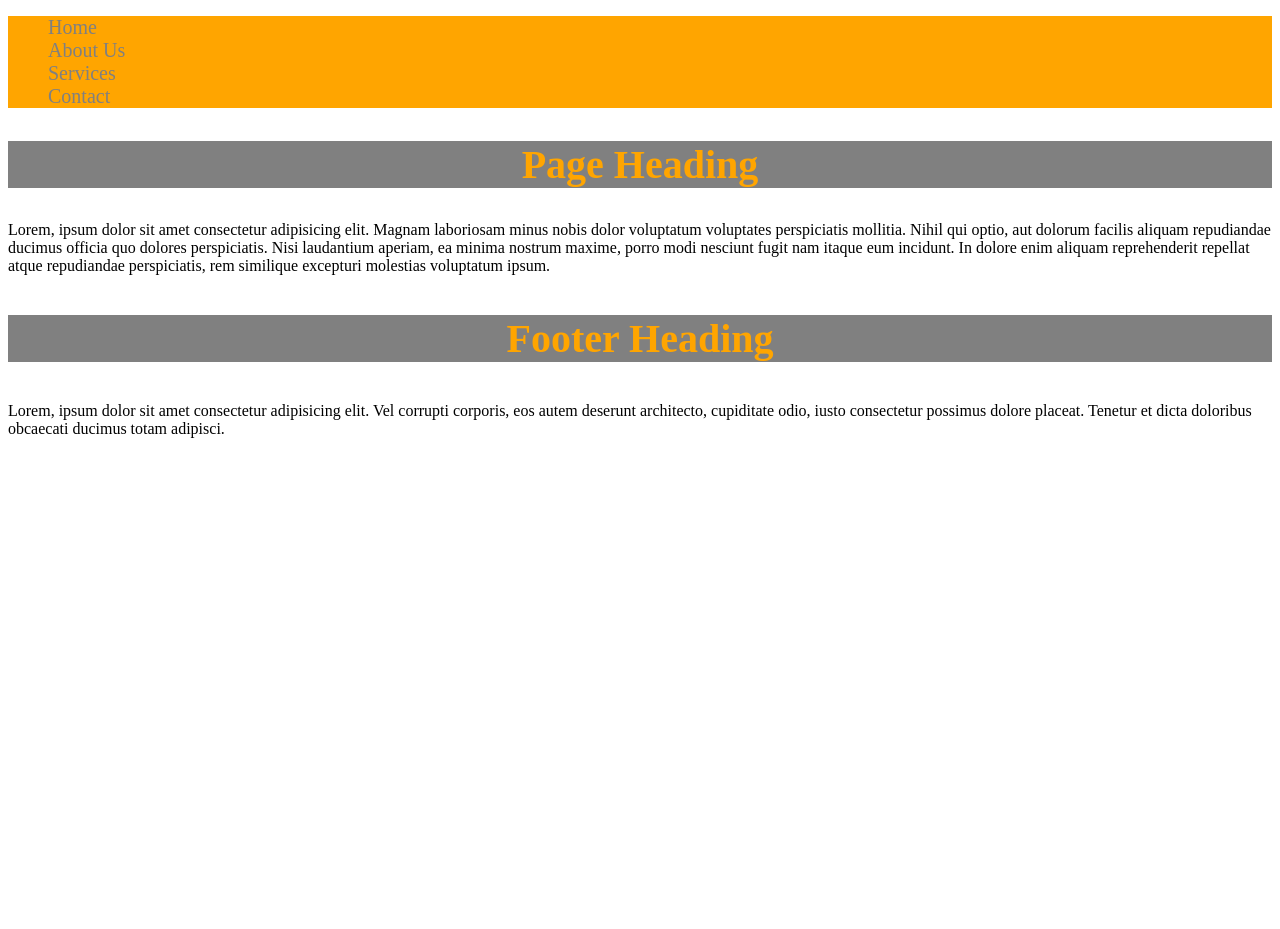
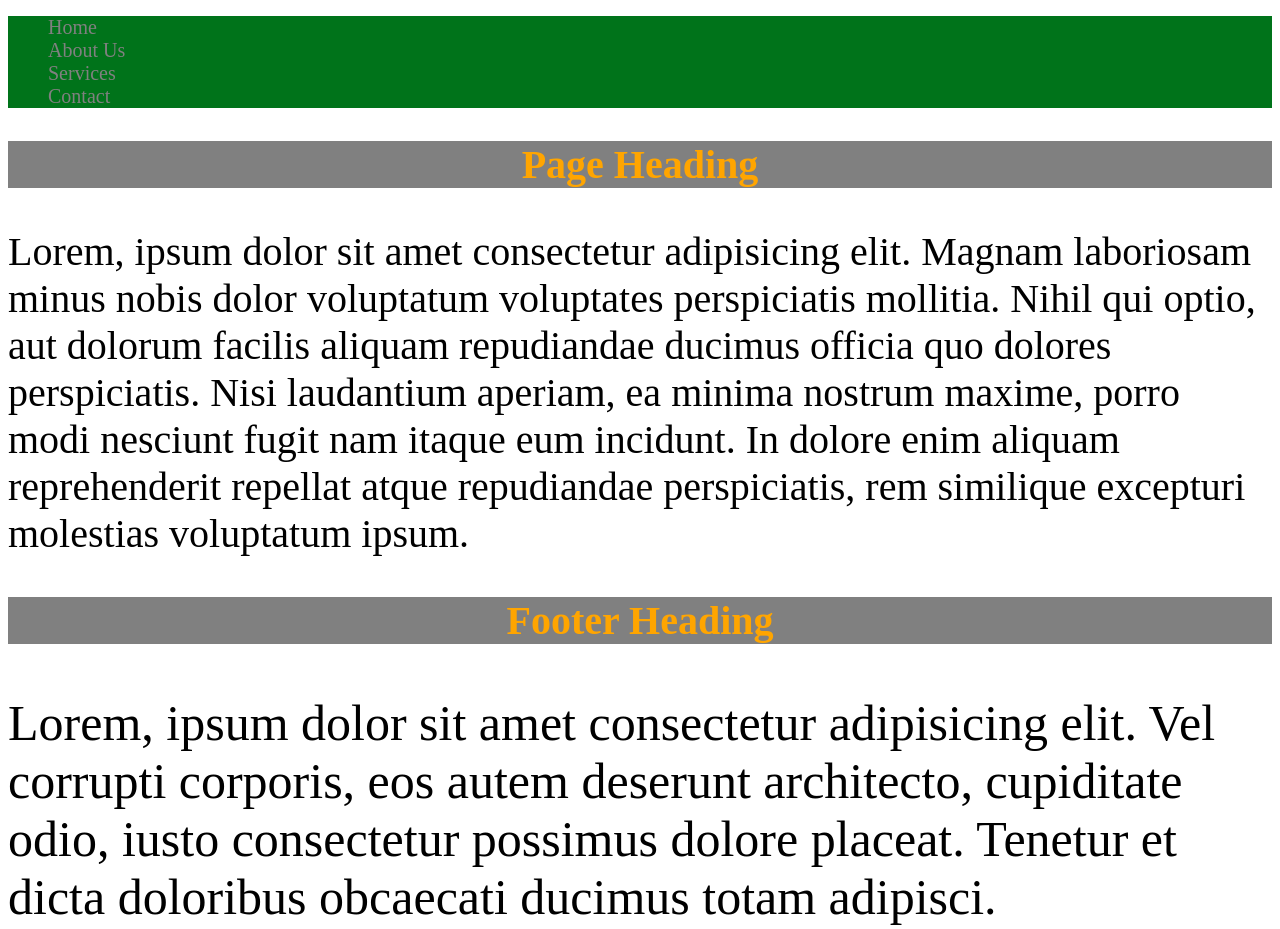
Before and after one commit to startek591/sass-tutorial, a website: page index.html in a window 1280 px wide. Before the commit the page ends 800 px from the top, so only its background shows below. Drawn offline with Linux system fonts and the light colour scheme.

Commit message:
Functions

```diff
--- a/scss/main.scss
+++ b/scss/main.scss
@@ -10,7 +10,9 @@ $font-sm: 20px;
 
 .nav {
   // Local scope
-  background-color: $color-primary;
+  // One commonly used function
+  // Source of others: sass.lang.com/documentation/Sass/Script/Functions.html
+  background-color: mix(blue, green, 10%);
 
   // Nesting in SASS
   ul li {
@@ -47,6 +49,11 @@ $font-sm: 20px;
   text-align: center;
 }
 
+// function allows us to run code over and over again when we call it.
+@function fontSize($size: 25px) {
+  @return $size * 2;
+}
+
 h1 {
   // @include headingStyles($font-lg);
 
@@ -69,3 +76,12 @@ h1 {
 
   @extend h1;
 }
+
+// using function
+.banner p {
+  font-size: fontSize($font-sm);
+}
+
+.footer p {
+  font-size: fontSize();
+}
```
Also changed, not shown: css/main.css.
